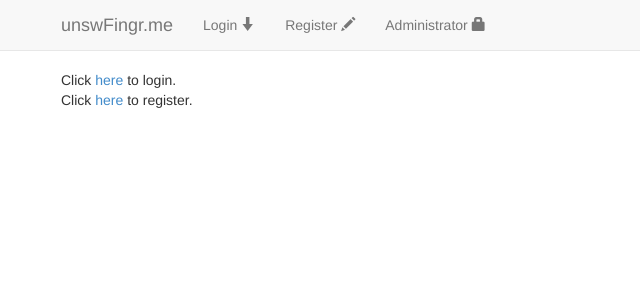
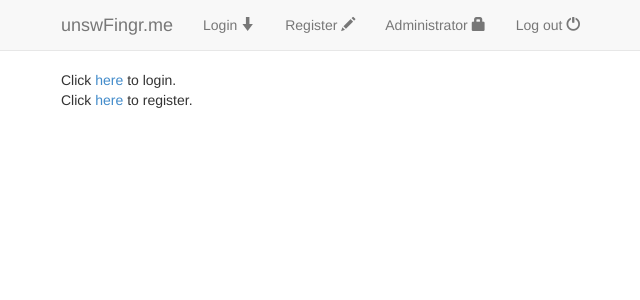
Before and after one commit to joelbrady/unswfingr, a Django app: template main/templates/index.html in a window 1280 px wide. Shown: the top 300 px of the page, without its empty margins (9-649 px from the left). Run offline with Django 3.2, Linux system fonts and the light colour scheme; the template is opened without the code that fills it, so the values that code supplies are empty; parts of the project's set-up code (start-up, migrations or seed data) failed here and were passed over; some libraries are stand-ins or nearby versions.

Commit message:
header makes more sense

```diff
--- a/templates/header.html
+++ b/templates/header.html
@@ -44,17 +44,16 @@
             <ul class="nav navbar-nav">
                 {% if user.is_authenticated %}
 
-                <li><a href="{% url 'main.views.logout' %}">Log out <span class="glyphicon glyphicon-off" /></a></li>
 
                 <!--
                 <li><a href="{% url 'main.views.set_status' %}">Update Availability <span class="glyphicon glyphicon-time" /></a></li>
                 -->
-                <li><a href="{% url 'profile.views.view_profile' user.pk %}"> Profile <span class="glyphicon glyphicon-user" /></a></li>
+                <li><a href="{% url 'profile.views.view_profile' user.pk %}"> Profile <span class="glyphicon glyphicon-cog" /></a></li>
 
 
                 <li><a href="{% url 'main.views.friends' %}">Friends <span class="glyphicon glyphicon-user" /></a></li>
 
-                <li><a href="{% url 'main.views.search' %}">Search <span class="glyphicon glyphicon-user" /></a></li>
+                <li><a href="{% url 'main.views.search' %}">Search <span class="glyphicon glyphicon-search" /></a></li>
 
 
                 <li><a href="{% url 'main.views.inbox' %}">Inbox <span class="glyphicon glyphicon-envelope {%if newMessage %}glyphicon-red{% endif %}" /></a></li>
@@ -68,6 +67,8 @@
 
                 {% endif %}
                 <li><a href="/admin">Administrator <span class="glyphicon glyphicon-lock" /></a></li>
+                <li><a href="{% url 'main.views.logout' %}">Log out <span class="glyphicon glyphicon-off" /></a></li>
+
             </ul>
         </div><!--/.nav-collapse -->
     </div>
```
